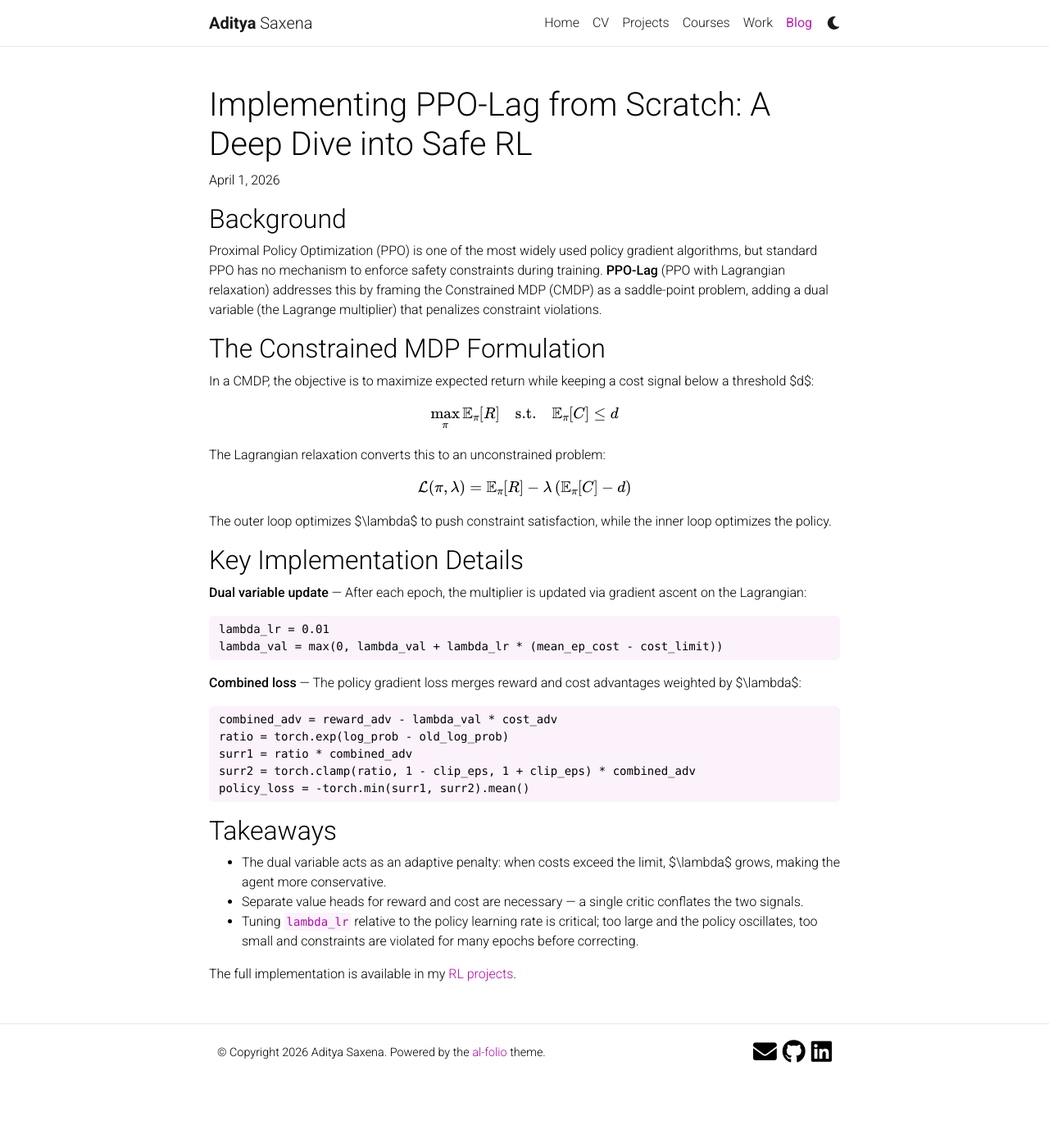
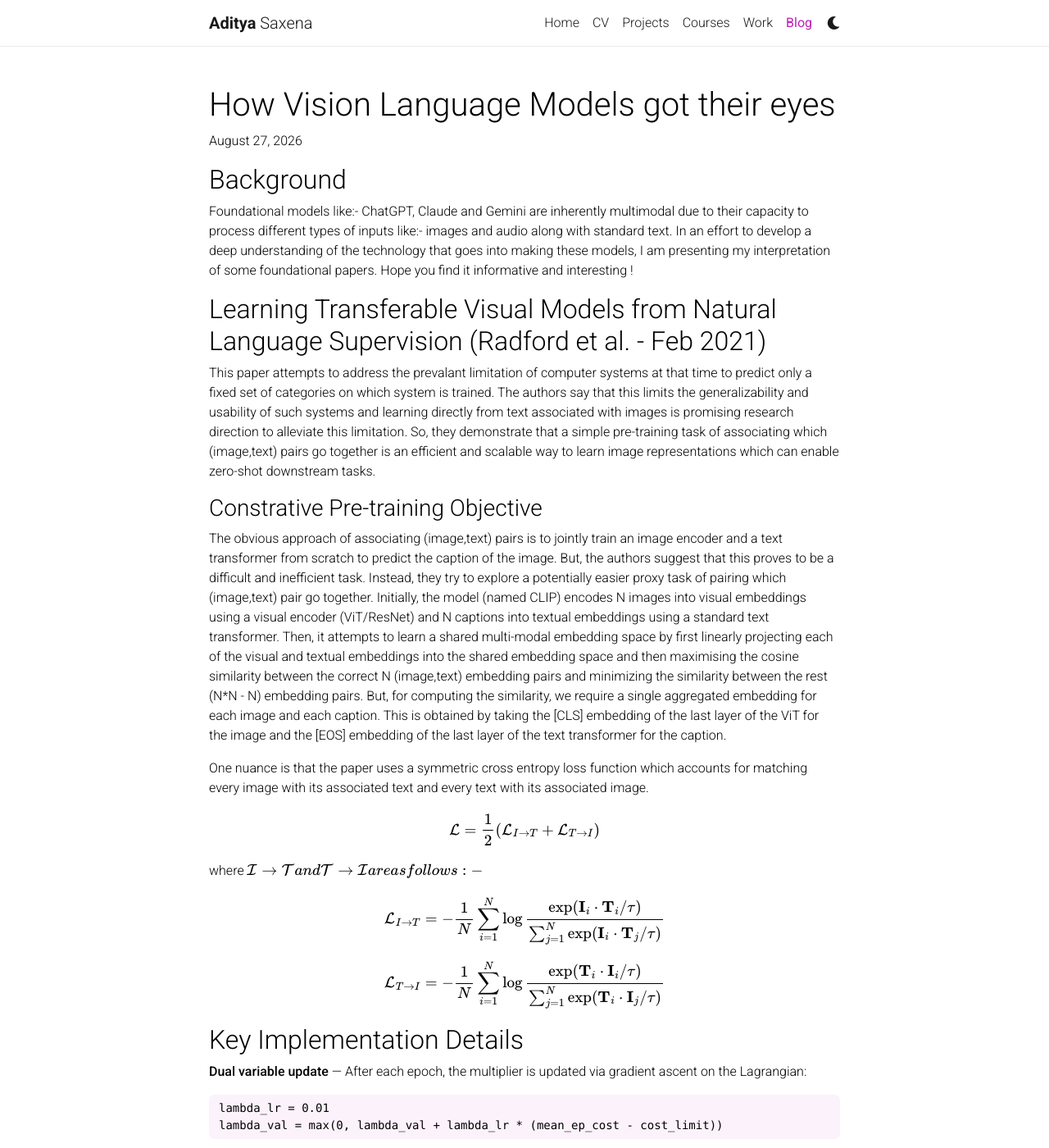
Before and after one commit to adityaaa2511/adityaaa2511.github.io, a Jekyll site: the page built from _posts/2026-04-01-ppo-lag.md, in a window 1280 px wide and 1400 px high. Shown: the whole window at 82% size. Built offline with Jekyll 4.4.1, drawn with Linux system fonts in a browser that asks for light colours; nearby versions of some CDN libraries; comment, search, counter and statistics services are not loaded; a style sheet for code colours, icons or effects is not loaded.

Commit message:
Added CLIP

```diff
--- a/_posts/2026-04-01-ppo-lag.md
+++ b/_posts/2026-04-01-ppo-lag.md
@@ -1,27 +1,34 @@
 ---
 layout: post
-title: "Implementing PPO-Lag from Scratch: A Deep Dive into Safe RL"
-date: 2026-04-01 12:00:00 +0530
-description: A walkthrough of implementing Proximal Policy Optimization with Lagrangian constraints for Safe Reinforcement Learning, covering the theory and key implementation details.
-tags: [reinforcement-learning, safe-rl, python]
+title: "How Vision Language Models got their eyes"
+date: 2026-08-27 12:00:00 +0530
+description: My understanding of some foundational papers in Multimodal LLMs
+tags: [Multimodal LLMs, VLMs]
 comments: false
 ---
 
 ## Background
 
-Proximal Policy Optimization (PPO) is one of the most widely used policy gradient algorithms, but standard PPO has no mechanism to enforce safety constraints during training. **PPO-Lag** (PPO with Lagrangian relaxation) addresses this by framing the Constrained MDP (CMDP) as a saddle-point problem, adding a dual variable (the Lagrange multiplier) that penalizes constraint violations.
+Foundational models like:- ChatGPT, Claude and Gemini are inherently multimodal due to their capacity to process different types of inputs like:- images and audio along with standard text. In an effort to develop a deep understanding of the technology that goes into making these models, I am presenting my interpretation of some foundational papers. Hope you find it informative and interesting !
 
-## The Constrained MDP Formulation
+## Learning Transferable Visual Models from Natural Language Supervision (Radford et al. - Feb 2021)
 
-In a CMDP, the objective is to maximize expected return while keeping a cost signal below a threshold $d$:
+This paper attempts to address the prevalant limitation of computer systems at that time to predict only a fixed set of categories on which system is trained. The authors say that this limits the generalizability and usability of such systems and learning directly from text associated with images is promising research direction to alleviate this limitation. So, they demonstrate that a simple pre-training task of associating which (image,text) pairs go together is an efficient and scalable way to learn image representations which can enable zero-shot downstream tasks.
 
-$$\max_\pi \mathbb{E}_\pi[R] \quad \text{s.t.} \quad \mathbb{E}_\pi[C] \leq d$$
+### Constrative Pre-training Objective
 
-The Lagrangian relaxation converts this to an unconstrained problem:
+The obvious approach of associating (image,text) pairs is to jointly train an image encoder and a text transformer from scratch to predict the caption of the image. But, the authors suggest that this proves to be a difficult and inefficient task. Instead, they try to explore a potentially easier proxy task of pairing which (image,text) pair go together. Initially, the model (named CLIP) encodes N images into visual embeddings using a visual encoder (ViT/ResNet) and N captions into textual embeddings using a standard text transformer. Then, it attempts to learn a shared multi-modal embedding space by first linearly projecting each of the visual and textual embeddings into the shared embedding space and then maximising the cosine similarity between the correct N (image,text) embedding pairs and minimizing the similarity between the rest (N*N - N) embedding pairs. But, for computing the similarity, we require a single aggregated embedding for each image and each caption. This is obtained by taking the [CLS] embedding of the last layer of the ViT for the image and the [EOS] embedding of the last layer of the text transformer for the caption.
 
-$$\mathcal{L}(\pi, \lambda) = \mathbb{E}_\pi[R] - \lambda \left(\mathbb{E}_\pi[C] - d\right)$$
+One nuance is that the paper uses a symmetric cross entropy loss function which accounts for matching every image with its associated text and every text with its associated image.
 
-The outer loop optimizes $\lambda$ to push constraint satisfaction, while the inner loop optimizes the policy.
+$$\mathcal{L} = \frac{1}{2}(\mathcal{L}_{I \to T} + \mathcal{L}_{T \to I})$$
+
+where $$\mathcal{I \to T} and \mathcal{T \to I} are as follows:- $$
+
+$$\mathcal{L}_{I \to T} = -\frac{1}{N} \sum_{i=1}^{N} \log \frac{\exp(\mathbf{I}_i \cdot \mathbf{T}_i / \tau)}{\sum_{j=1}^{N} \exp(\mathbf{I}_i \cdot \mathbf{T}_j / \tau)}$$
+
+$$\mathcal{L}_{T \to I} = -\frac{1}{N} \sum_{i=1}^{N} \log \frac{\exp(\mathbf{T}_i \cdot \mathbf{I}_i / \tau)}{\sum_{j=1}^{N} \exp(\mathbf{T}_i \cdot \mathbf{I}_j / \tau)}$$
+
 
 ## Key Implementation Details
 
```
